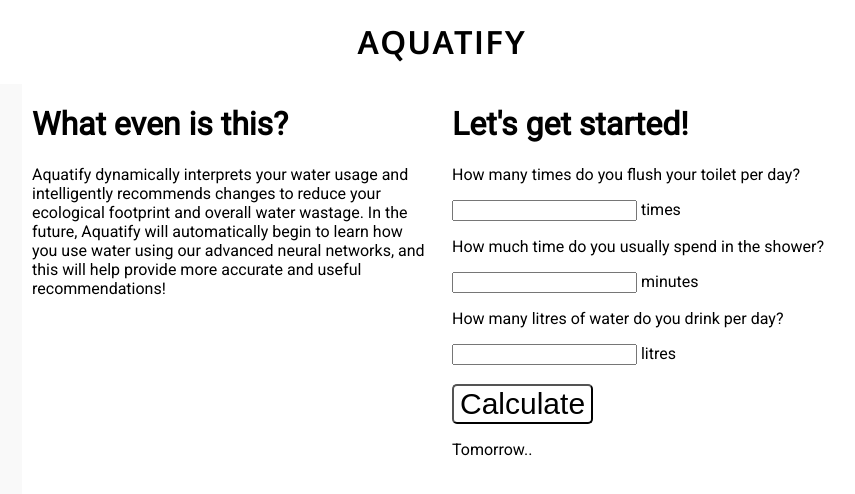
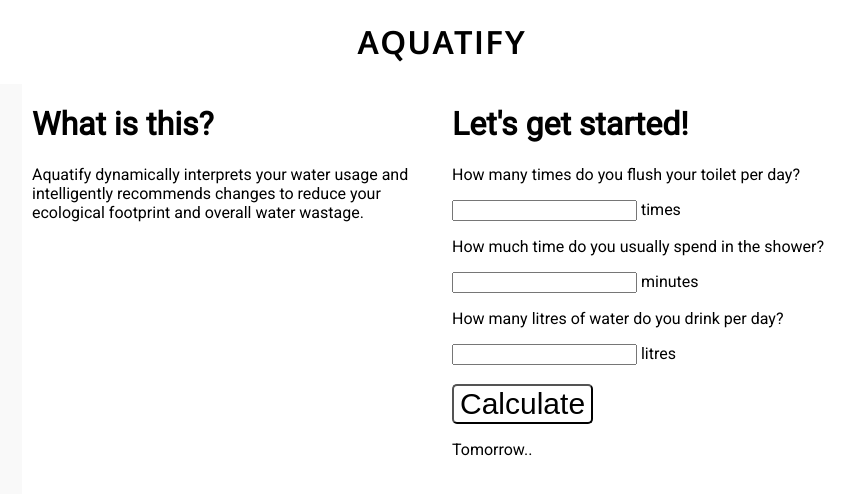
Before and after one commit to jimmy-print/Aquatify, a Flask app: page / in a window 1280 px wide; the page is wider, and only the part inside the window is pictured. Shown: the top 494 px of that part, without its empty margins (198-1053 px from the left). Run offline with Flask 2, Linux system fonts and the light colour scheme.

Commit message:
del part of introduction

```diff
--- a/templates/index.html
+++ b/templates/index.html
@@ -11,13 +11,10 @@
     <div class="grid">
         <div id="left-fill" class="fill"></div>
         <div class="about">
-            <h1>What even is this?</h1>
+            <h1>What is this?</h1>
             <p>Aquatify dynamically interprets your water usage and
                 intelligently recommends changes to reduce your ecological
-                footprint and overall water wastage. In the future, Aquatify
-                will automatically begin to learn how you use water using
-                our advanced neural networks, and this will help provide more
-                accurate and useful recommendations!</p>
+                footprint and overall water wastage.</p>
         </div>
         <div class="main">
             <h1 class="title">Let's get started!</h1>
```
